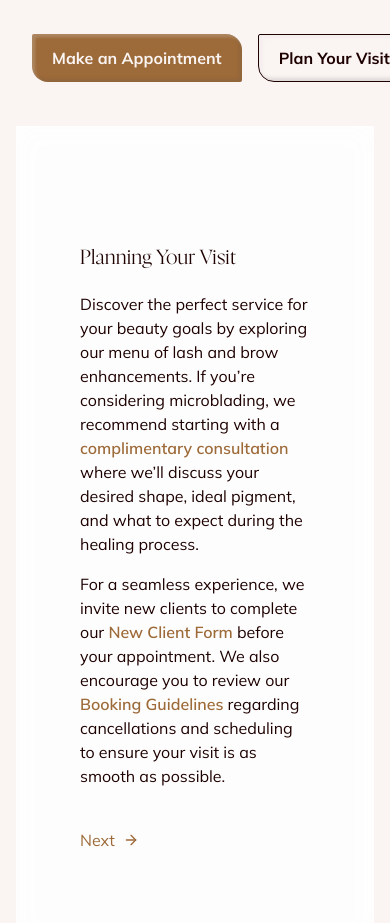
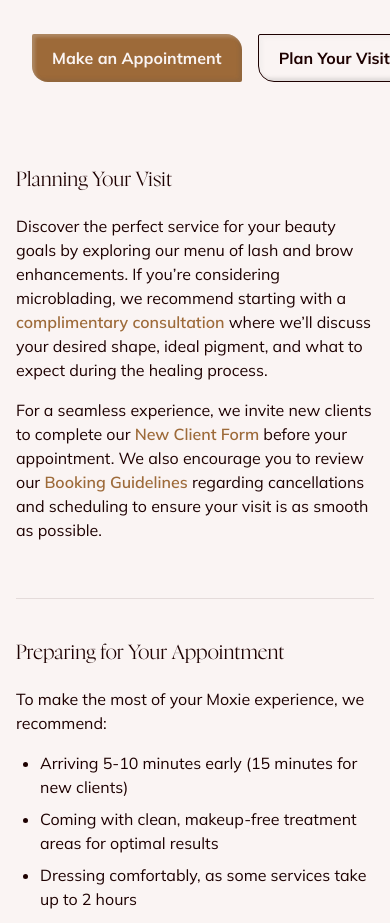
Before and after one commit to travhall/moxie-beauty, a Next.js app: page / in a window 390 px wide. Shown: the part 1840-2763 px from the top of the page. Built offline with nearby package versions, Linux system fonts and the light colour scheme.

Commit message:
refactor: simplify mobile layout for appointments section and enhance sticky panel behavior

```diff
--- a/app/globals.css
+++ b/app/globals.css
@@ -164,40 +164,6 @@ body {
   }
 }
 
-/* Appointments Section Responsive */
-@media (max-width: 1023px) {
-  div[style*="height:"] {
-    height: auto !important;
-  }
-
-  div[style*="zIndex:"] {
-    position: relative !important;
-    top: auto !important;
-  }
-}
-
-/* Sticky Scroll Animation Classes */
-.appointments-scroll-wrapper {
-  scroll-snap-type: y proximity;
-}
-
-.sticky-scroll-container {
-  position: sticky;
-  top: 0;
-  height: 100vh;
-  width: 100%;
-  overflow: hidden;
-  scroll-snap-align: start;
-  scroll-snap-stop: always;
-}
-
-.sticky-scroll-section {
-  position: relative;
-  height: 100vh;
-  width: 100%;
-  overflow: hidden;
-}
-
 /* Keyframe animations */
 @keyframes slideInFromLeft {
   from {
@@ -224,18 +190,12 @@ body {
 @keyframes fadeOut {
   from {
     opacity: 1;
+    filter: blur(0);
   }
   to {
     opacity: 0;
+    filter: blur(12px);
   }
-}
-
-.sticky-panel {
-  position: absolute;
-  width: 50%;
-  height: 100vh;
-  top: 0;
-  z-index: 10;
 }
 
 .sticky-panel-left {
@@ -265,74 +225,3 @@ body {
   animation: fadeOut 0.35s ease-out forwards;
   transform: translateX(0);
 }
-
-.sticky-panel-content {
-  height: 100vh;
-  display: flex;
-  align-items: center;
-  justify-content: center;
-  padding: 2rem;
-  background: rgba(var(--background-rgb, 255, 255, 255), 0.85);
-  backdrop-filter: blur(12px);
-}
-
-.dark .sticky-panel-content {
-  background: rgba(var(--background-rgb, 0, 0, 0), 0.85);
-}
-
-/* Mobile responsive adjustments */
-@media (max-width: 1023px) {
-  /* Disable scroll snap on mobile for natural scrolling */
-  .appointments-scroll-wrapper {
-    scroll-snap-type: none;
-  }
-
-  .sticky-scroll-section {
-    height: auto;
-    min-height: 100vh;
-    position: relative;
-  }
-
-  /* Change sticky container to relative for natural stacking */
-  .sticky-scroll-container {
-    position: relative;
-    height: auto;
-    scroll-snap-align: none;
-    scroll-snap-stop: normal;
-  }
-
-  /* Stack panels naturally with no animations */
-  .sticky-panel {
-    position: relative;
-    width: 100%;
-    height: auto;
-    min-height: 100vh;
-    opacity: 1;
-    transform: none;
-    animation: none;
-    margin-bottom: 0;
-  }
-
-  /* Ensure both left and right panels display normally */
-  .sticky-panel-left,
-  .sticky-panel-right {
-    position: relative;
-    left: auto;
-    right: auto;
-    transform: none;
-    opacity: 1;
-  }
-
-  /* Disable all animations on mobile */
-  .sticky-panel-left.slide-in:not(.fade-out),
-  .sticky-panel-right.slide-in:not(.fade-out),
-  .sticky-panel-left.slide-in.fade-out,
-  .sticky-panel-right.slide-in.fade-out {
-    animation: none;
-  }
-
-  .sticky-panel-content {
-    height: auto;
-    min-height: 100vh;
-  }
-}
--- a/components/appointments.tsx
+++ b/components/appointments.tsx
@@ -136,8 +136,8 @@ export default function Appointments() {
   useEffect(() => {
     const checkMobile = () => setIsMobile(window.innerWidth < 1024);
     checkMobile();
-    window.addEventListener('resize', checkMobile);
-    return () => window.removeEventListener('resize', checkMobile);
+    window.addEventListener("resize", checkMobile);
+    return () => window.removeEventListener("resize", checkMobile);
   }, []);
 
   useEffect(() => {
@@ -231,7 +231,7 @@ export default function Appointments() {
       tabIndex={-1}
       aria-label="Appointments section"
     >
-      <div className="container flex flex-col md:flex-row gap-8 items-start mx-auto px-4 mb-10 sticky top-32 min-h-screen z-0">
+      <div className="container flex flex-col md:flex-row gap-8 items-start mx-auto px-4 mb-10 lg:sticky lg:top-32 min-h-screen z-0">
         <Image
           src={apptImage}
           alt="Moxie's waiting room."
@@ -260,65 +260,73 @@ export default function Appointments() {
         </div>
       </div>
 
-      <div ref={scrollWrapperRef} className="appointments-scroll-wrapper" style={{ height: isMobile ? 'auto' : `${appointmentSections.length * 100}vh` }}>
-        <div className="sticky-scroll-container backdrop-blur-lg bg-(--background)/75 z-50">
       {isMobile ? (
-            // Mobile: Render all panels stacked
-            appointmentSections.map((section, index) => (
+        // Mobile: Simple stacked content sections
+        <div className="appointments-mobile-stack w-full">
+          {appointmentSections.map((section, index) => (
             <div
               key={section.id}
-                className={`sticky-panel sticky-panel-${section.position}`}
+              className="appointment-mobile-panel bg-(--background) border-b border-(--foreground)/10 last-of-type:border-b-0 relative z-100"
             >
-                <div className="sticky-panel-content">
-                  <div className="max-w-xl p-8 lg:p-12">
+              <div className="max-w-xl mx-auto py-10">
                 <h3 className="text-xl lg:text-2xl font-nyght mb-5 lg:mb-6">
                   {section.title}
                 </h3>
                 <div className="prose max-w-none">{section.content}</div>
-                    {index < appointmentSections.length - 1 && (
-                      <button
-                        onClick={() => window.scrollBy({ top: window.innerHeight, behavior: "smooth" })}
-                        className="inline-flex self-start items-center gap-2 text-(--accent) mt-6 group"
-                      >
-                        Next <ArrowRight className="w-4 h-4" />
-                      </button>
-                    )}
               </div>
             </div>
+          ))}
         </div>
-            ))
       ) : (
         // Desktop: Animated scroll-driven panels
-            <>
-              {showPrevPanel && prevSectionIndex >= 0 && prevSectionIndex !== activeSectionIndex && (
         <div
-                  className={`sticky-panel sticky-panel-${appointmentSections[prevSectionIndex].position} slide-in fade-out`}
+          ref={scrollWrapperRef}
+          className="appointments-scroll-wrapper snap-y snap-proximity hidden lg:block"
+          style={{ height: `${appointmentSections.length * 100}vh` }}
+        >
+          <div className="sticky-scroll-container min-h-dvh sticky top-0 overflow-hidden snap-start snap-always w-full backdrop-blur-lg bg-(--background)/75 z-50">
+            {showPrevPanel &&
+              prevSectionIndex >= 0 &&
+              prevSectionIndex !== activeSectionIndex && (
+                <div
+                  className={`sticky-panel w-1/2 absolute top-0 z-10 sticky-panel-${appointmentSections[prevSectionIndex].position} slide-in fade-out`}
                   style={{ zIndex: 1 }}
                 >
-                  <div className="sticky-panel-content">
+                  <div className="sticky-panel-content min-h-dvh flex justify-center items-center bg-(--background)/90">
                     <div className="max-w-xl p-8 lg:p-12">
                       <h3 className="text-xl lg:text-2xl font-nyght mb-5 lg:mb-6">
                         {appointmentSections[prevSectionIndex].title}
                       </h3>
-                      <div className="prose max-w-none">{appointmentSections[prevSectionIndex].content}</div>
+                      <div className="prose max-w-none">
+                        {appointmentSections[prevSectionIndex].content}
+                      </div>
                     </div>
                   </div>
                 </div>
               )}
             {activeSectionIndex >= 0 && (
               <div
-                  className={`sticky-panel sticky-panel-${appointmentSections[activeSectionIndex].position} ${isSlideInComplete ? 'slide-in' : ''}`}
+                className={`sticky-panel w-1/2 absolute top-0 z-10 sticky-panel-${
+                  appointmentSections[activeSectionIndex].position
+                } ${isSlideInComplete ? "slide-in" : ""}`}
                 style={{ zIndex: 2 }}
               >
-                  <div className="sticky-panel-content">
+                <div className="sticky-panel-content min-h-dvh flex justify-center items-center bg-(--background)/90">
                   <div className="max-w-xl p-8 lg:p-12">
                     <h3 className="text-xl lg:text-2xl font-nyght mb-5 lg:mb-6">
                       {appointmentSections[activeSectionIndex].title}
                     </h3>
-                      <div className="prose max-w-none">{appointmentSections[activeSectionIndex].content}</div>
+                    <div className="prose max-w-none">
+                      {appointmentSections[activeSectionIndex].content}
+                    </div>
                     {activeSectionIndex < appointmentSections.length - 1 && (
                       <button
-                          onClick={() => window.scrollBy({ top: window.innerHeight, behavior: "smooth" })}
+                        onClick={() =>
+                          window.scrollBy({
+                            top: window.innerHeight,
+                            behavior: "smooth",
+                          })
+                        }
                         className="inline-flex self-start items-center gap-2 text-(--accent) mt-6 group"
                       >
                         Next <ArrowRight className="w-4 h-4" />
@@ -328,10 +336,9 @@ export default function Appointments() {
                 </div>
               </div>
             )}
-            </>
-          )}
           </div>
         </div>
+      )}
     </section>
   );
 }
```
Lines whose indentation alone changed are shown as unchanged.
